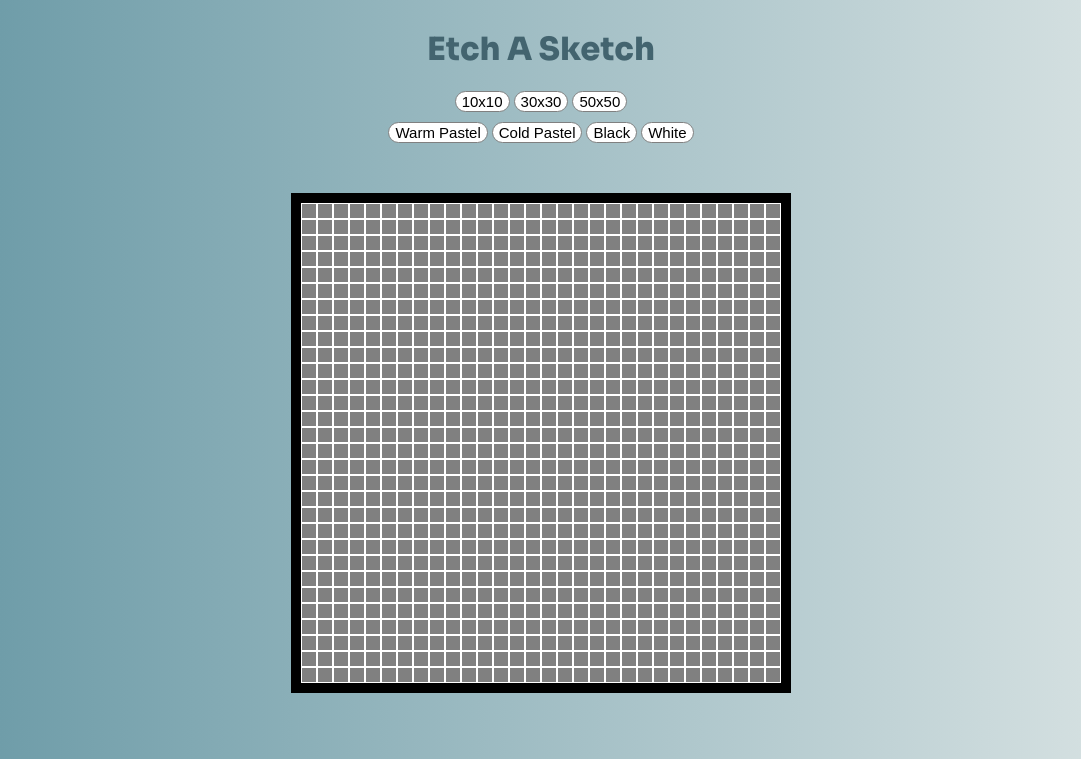
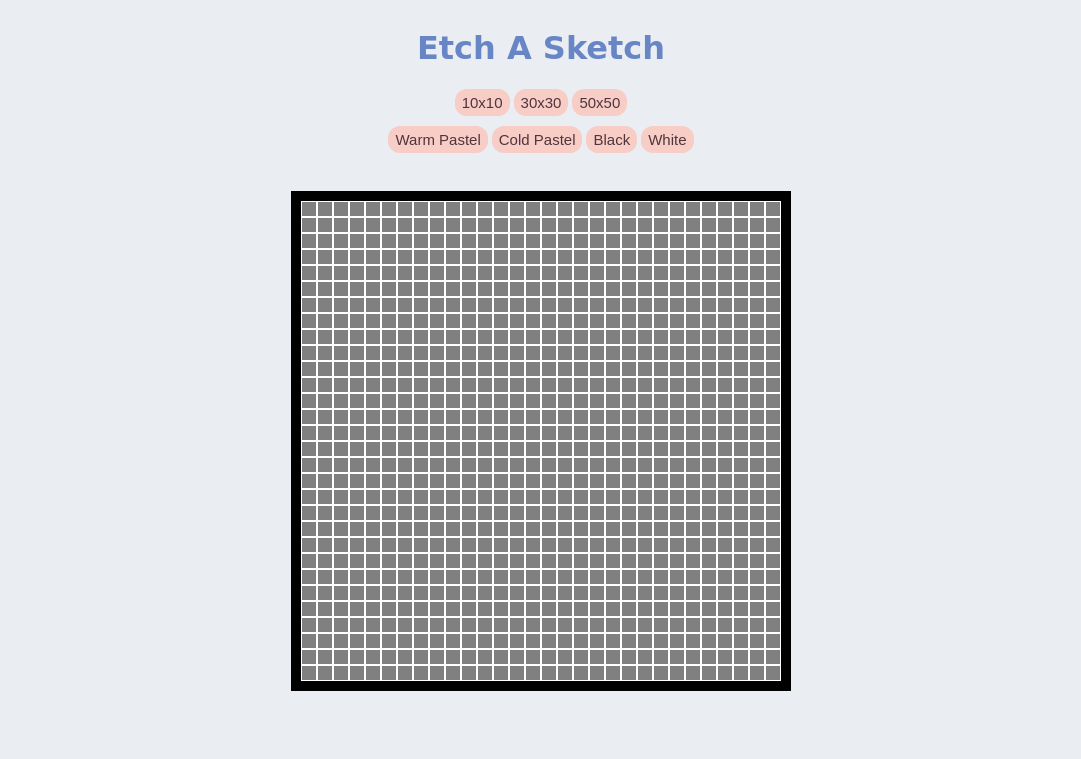
Before and after one commit to fuota/etch-a-sketch, a plain HTML site: page index.html in a window 1280 px wide. Shown: the top 759 px of the page, without its empty margins (99-1180 px from the left). Drawn offline with Linux system fonts and the light colour scheme.

Commit message:
Update color palette

```diff
--- a/style.css
+++ b/style.css
@@ -3,11 +3,13 @@ body {
     flex-direction: column;
     align-items: center;
     justify-content: center;
-    background-image: linear-gradient(to right, #6697a4,#dce5e5);
+/*     background-image: linear-gradient(to right, #6697a4,#dce5e5); */
+    background-color: #eaeef3;
+
 }
 h1 {
-    color: #43646f;
-    font-family: 'Sora', sans-serif;
+    color: #6886c5;
+    font-family: 'Lilita One', cursive;
     font-weight: 800;
 
 }
@@ -42,19 +44,21 @@ h1 {
 }
 
 button {
-    background-color: white;
+    background-color: #f7cdc6;
     border-radius: 12px;
-    border: 1px solid gray;
+    border: none;
+/*     border: 1px solid gray; */
     font-size: 15px;
-
+    color: #50353d;
+    padding: 5px 7px;
 }
 button:hover {
-    background-color: #dfd8cb;
+    background-color: #fda39f;
 }
 
 .active {
-    border: 4px solid black;
-    background-color: #dfd8cb;
+/*     border: 4px solid black; */
+    background-color: #fda39f;
 
 }
 img {
```
